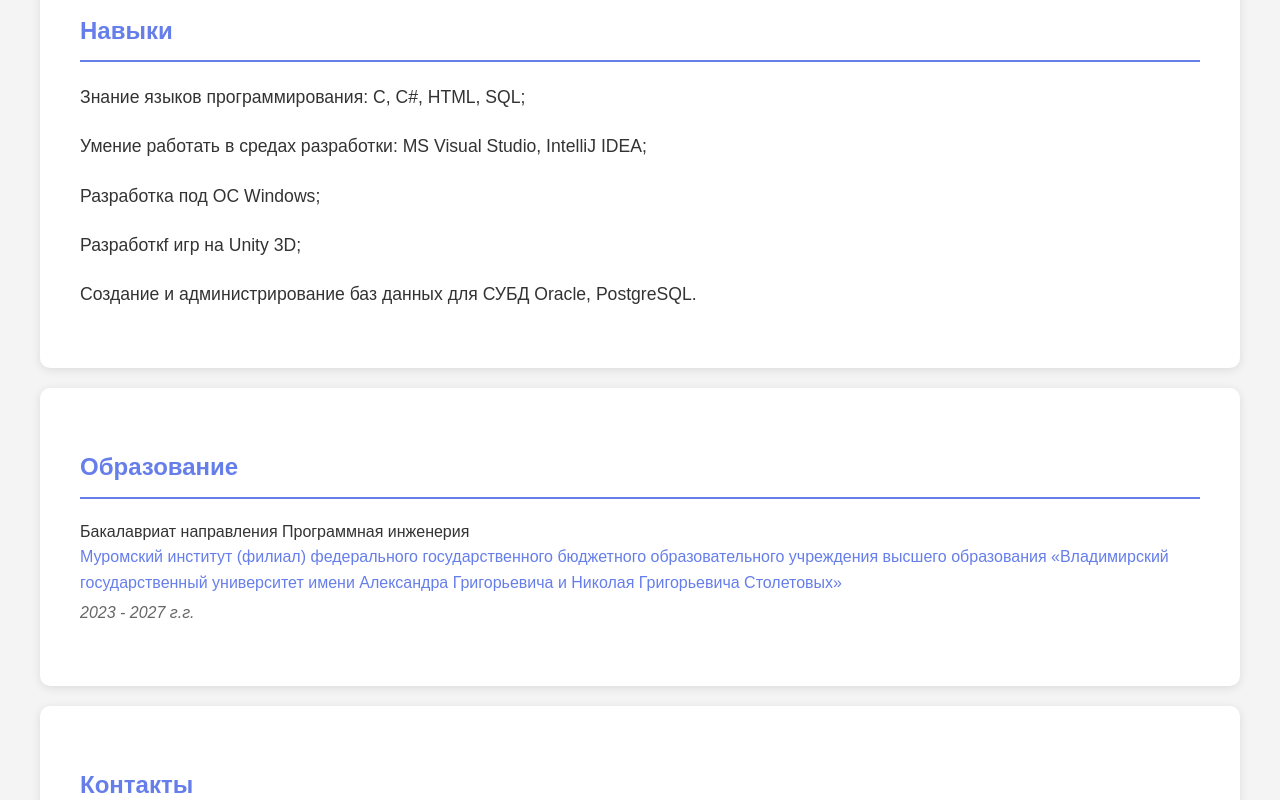
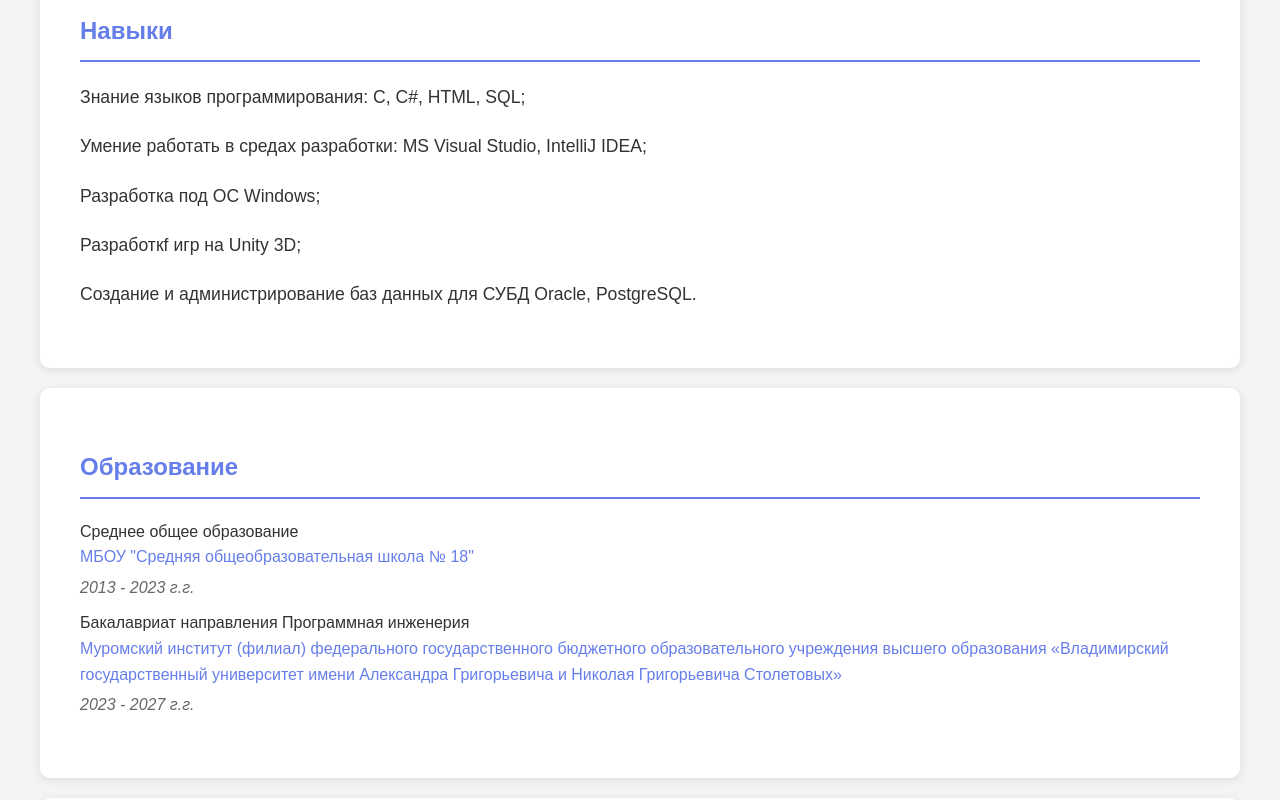
Before and after one commit to Angelina20062025/Angelina20062025.github.io, a plain HTML site: page index.html in a window 1280 px wide. Shown: the part 357-1157 px from the top of the page. Drawn offline with Linux system fonts and the light colour scheme.

Commit message:
Update index.html
добавление информации образовании

```diff
--- a/index.html
+++ b/index.html
@@ -137,6 +137,9 @@
         <section id="education">
             <h2>Образование</h2>
             <div class="education-item">
+<div class="degree">Среднее общее образование</div>
+                <div class="institution">МБОУ "Средняя общеобразовательная школа № 18"</div>
+                <div class="date">2013 - 2023 г.г.</div>
                 <div class="degree">Бакалавриат направления Программная инженерия</div>
                 <div class="institution">Муромский институт (филиал) федерального государственного бюджетного образовательного учреждения высшего образования «Владимирский государственный университет имени Александра Григорьевича и Николая Григорьевича Столетовых»</div>
                 <div class="date">2023 - 2027 г.г.</div>
```
